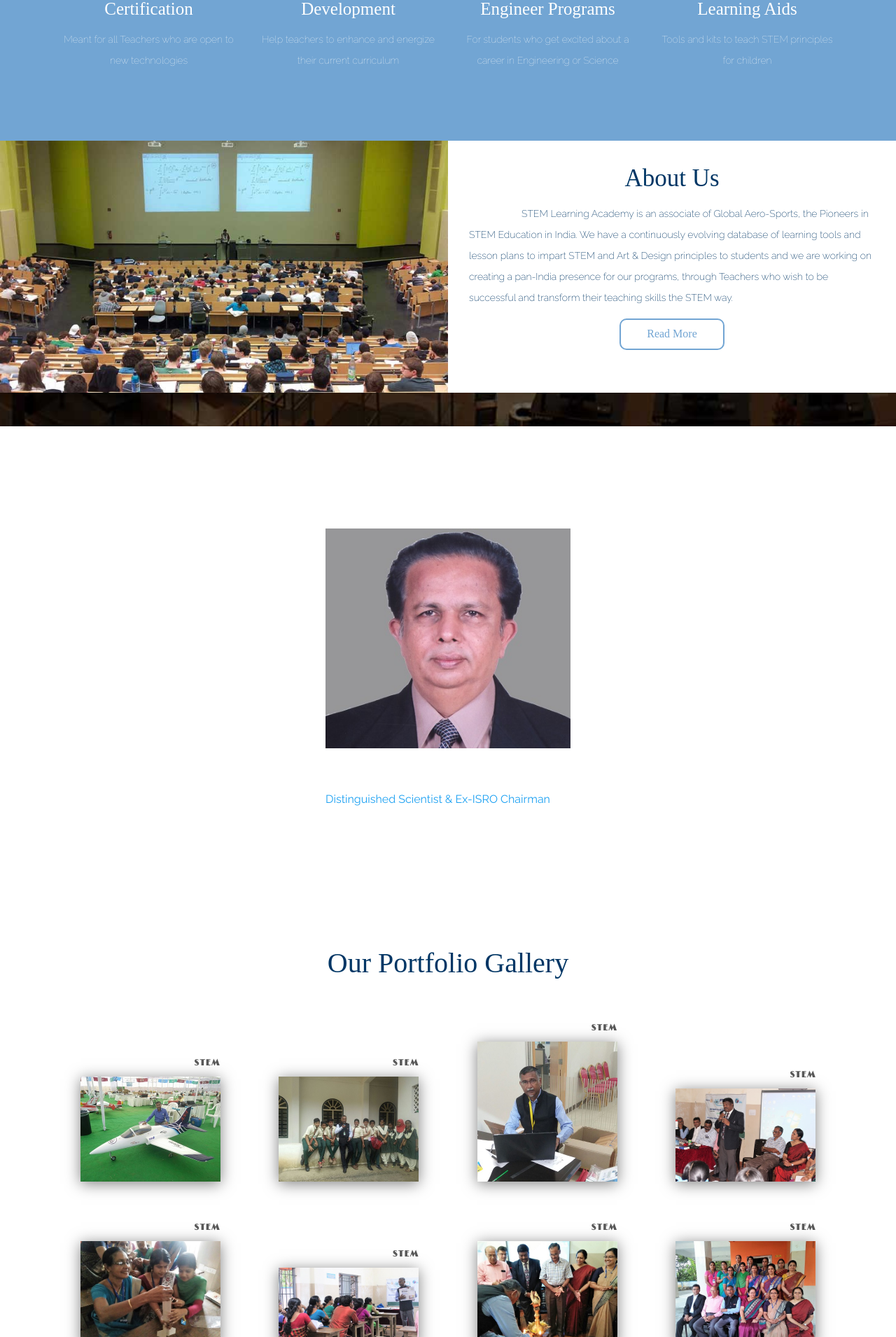
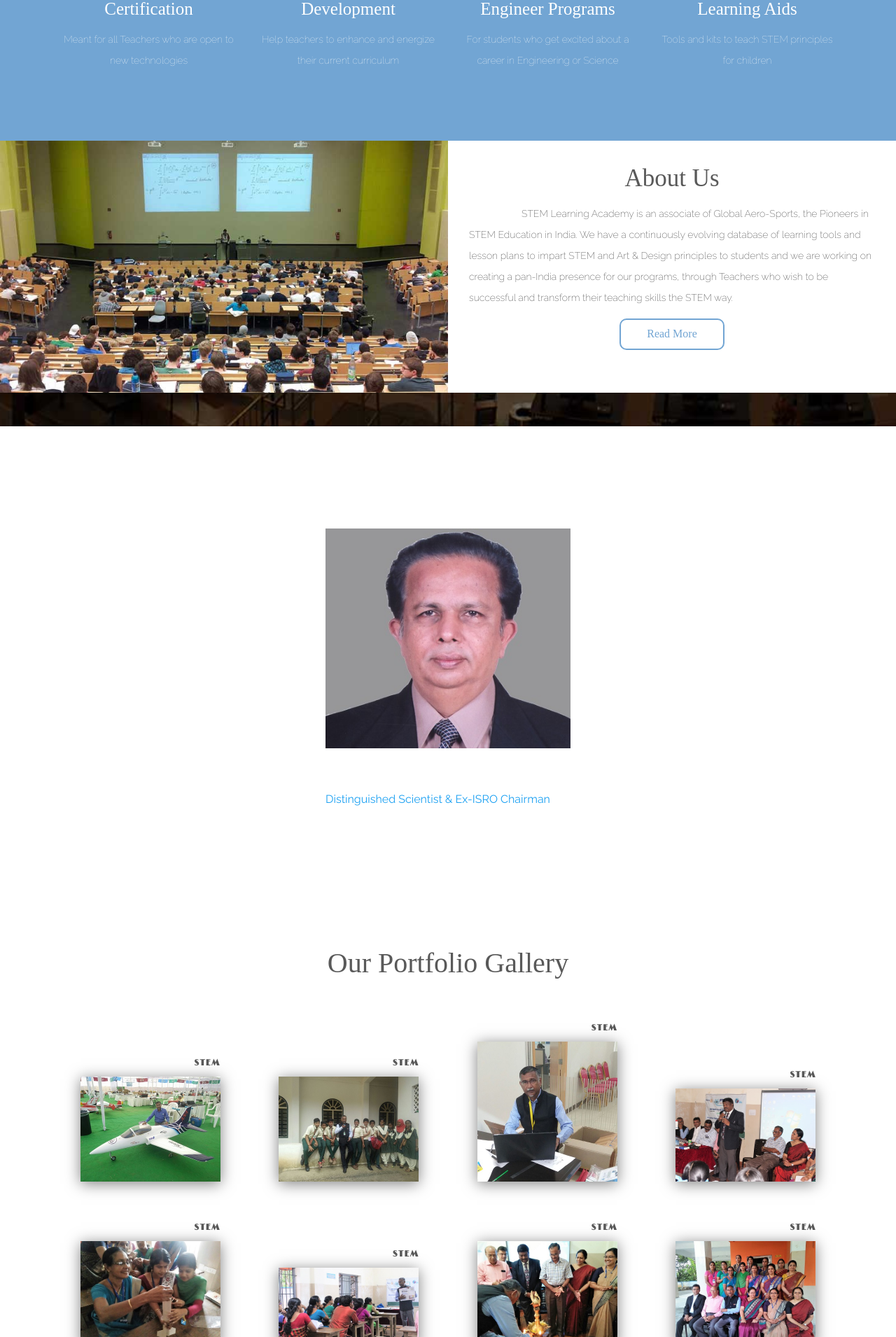
Before and after one commit to dhanyacm/stem, a Jekyll site: the page built from index.html, in a window 1280 px wide. Shown: the part 1143-3053 px from the top of the page at 70% size. Built offline with Jekyll 4.4.1, drawn with Linux system fonts in a browser that asks for light colours; a script that is not in the unit is left out.

Commit message:
font color

```diff
--- a/css/style.css
+++ b/css/style.css
@@ -50,7 +50,7 @@
 body {
 	font-family: 'Raleway', sans-serif;
 	font-weight:100;
-	color:#003665;
+	color:#595959;
 }
 /* Animations */
 [data-aos="example-anim1"] {
@@ -345,7 +345,7 @@
     font-size: 40px;
     font-weight: normal;
 	font-family:  'PT Serif', serif;
-    color: #003665;
+    color: #595959;
     padding-bottom: 25px;
 }
 section.about-agileits .about-wthree p {
@@ -407,7 +407,7 @@
 .modal-body p {
 	font-size: 14px;
     font-weight:200;
-    color: #003665;
+    color: #595959;
     text-align: left;
     line-height: 30px;
     padding: 10px 15px;
@@ -503,7 +503,7 @@
 	margin:10px;
 }
 input.register:hover {
-    background-color: #003665;
+    background-color: #595959;
     color: #fff;
 }
 input.reset {
@@ -633,14 +633,14 @@
 section.portfolio-agileinfo h3.text-center {
 	font-size: 40px;
     font-weight: normal;
-    color:#003665;
+    color:#595959;
     font-family:  'PT Serif', serif;
     padding-bottom: 50px;
 }
 .lightbox-item .person-info li p {
 	font-size:15px;
 	font-weight:200;
-	color:#003665;
+	color:#595959;
 	line-height:30px;
 }
 ul.social-icons1 {
@@ -791,7 +791,7 @@
 section.testimonial-wthree h3.text-center {
 	font-size: 40px;
     font-weight: normal;
-    color:#003665;
+    color:#595959;
     font-family:  'PT Serif', serif;
     padding-bottom: 50px;
 }
@@ -808,7 +808,7 @@
 	font-weight:normal;
 	font-family:  'PT Serif', serif;
 	padding:20px 0;
-	color:#003665;
+	color:#595959;
 }
 section.testimonial-wthree p {
 	font-size: 15px;
@@ -991,7 +991,7 @@
     padding: 10px 45px;
 }
 section.contact-wthree button.btn.btn-outline.btn-lg:hover {
-	background-color:#003665;
+	background-color:#595959;
     color:#fff;
 }
 /*-- /contact section --*/
```
